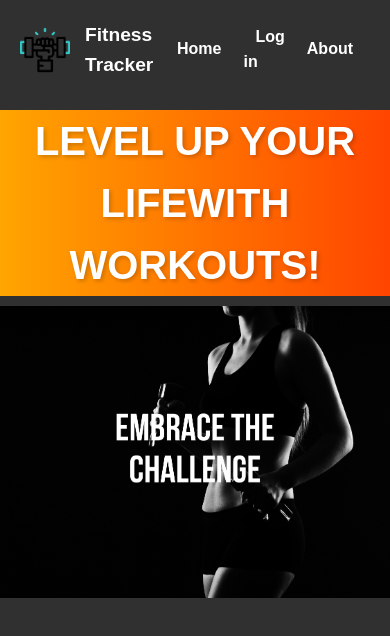
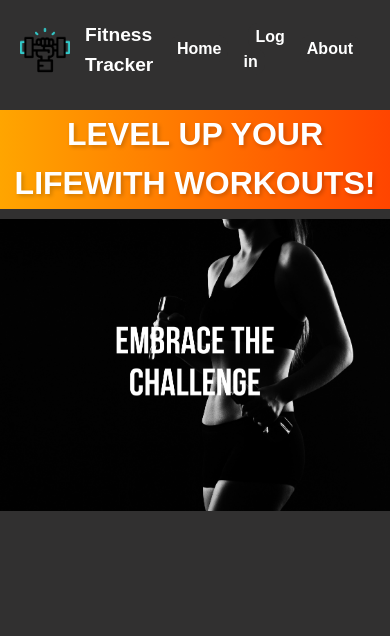
Before and after one commit to dieegoolimaa/fitnesstracker-frontend, a React (Vite) app: page / in a window 390 px wide. Shown: the top 636 px of the page. Built offline with nearby package versions, Linux system fonts and the light colour scheme.

Commit message:
responsive

```diff
--- a/src/styles/Carousel.module.css
+++ b/src/styles/Carousel.module.css
@@ -1,14 +1,14 @@
 .carousel {
-  height: 100vh;
-  width: 100vw;
-  position: relative;
-  overflow: hidden;
+  /* Base styles */
+  display: flex; /* Use flexbox for layout */
+  align-items: center; /* Center image vertically */
+  justify-content: center; /* Center image horizontally */
+  overflow: hidden; /* Optional to hide overflowing content */
 }
-
 .carousel img {
   object-fit: cover;
   width: 100%;
-  height: 100%;
+  height: auto; /* Allow height to adjust */
   transition: transform 0.5s ease-in-out;
 }
 
--- a/src/styles/HomePage.module.css
+++ b/src/styles/HomePage.module.css
@@ -1,5 +1,5 @@
 .title {
-  font-size: 2.5rem;
+  font-size: 2rem;
   font-family: "Montserrat", sans-serif;
   margin: 10px 0;
   text-align: center;
```
